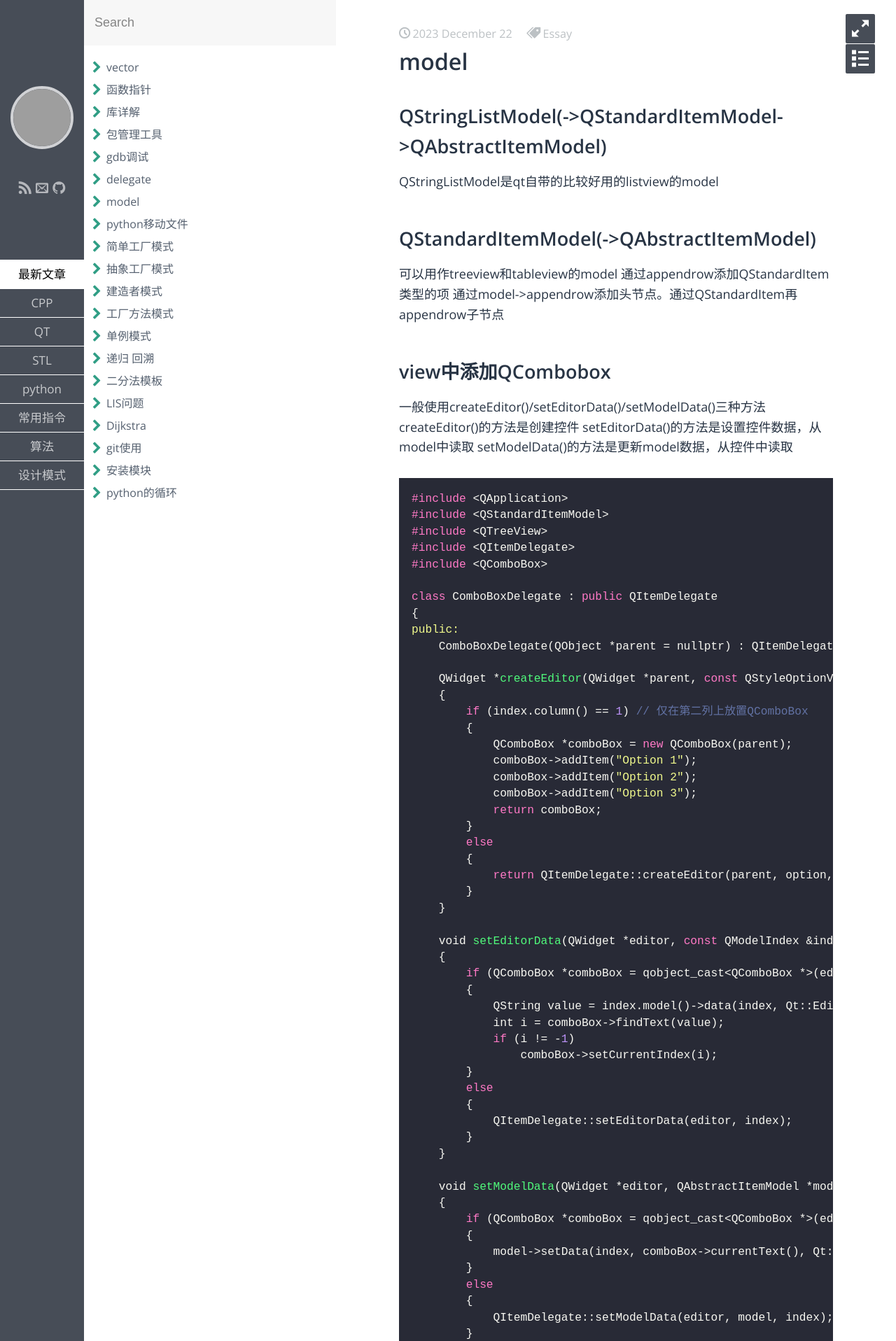
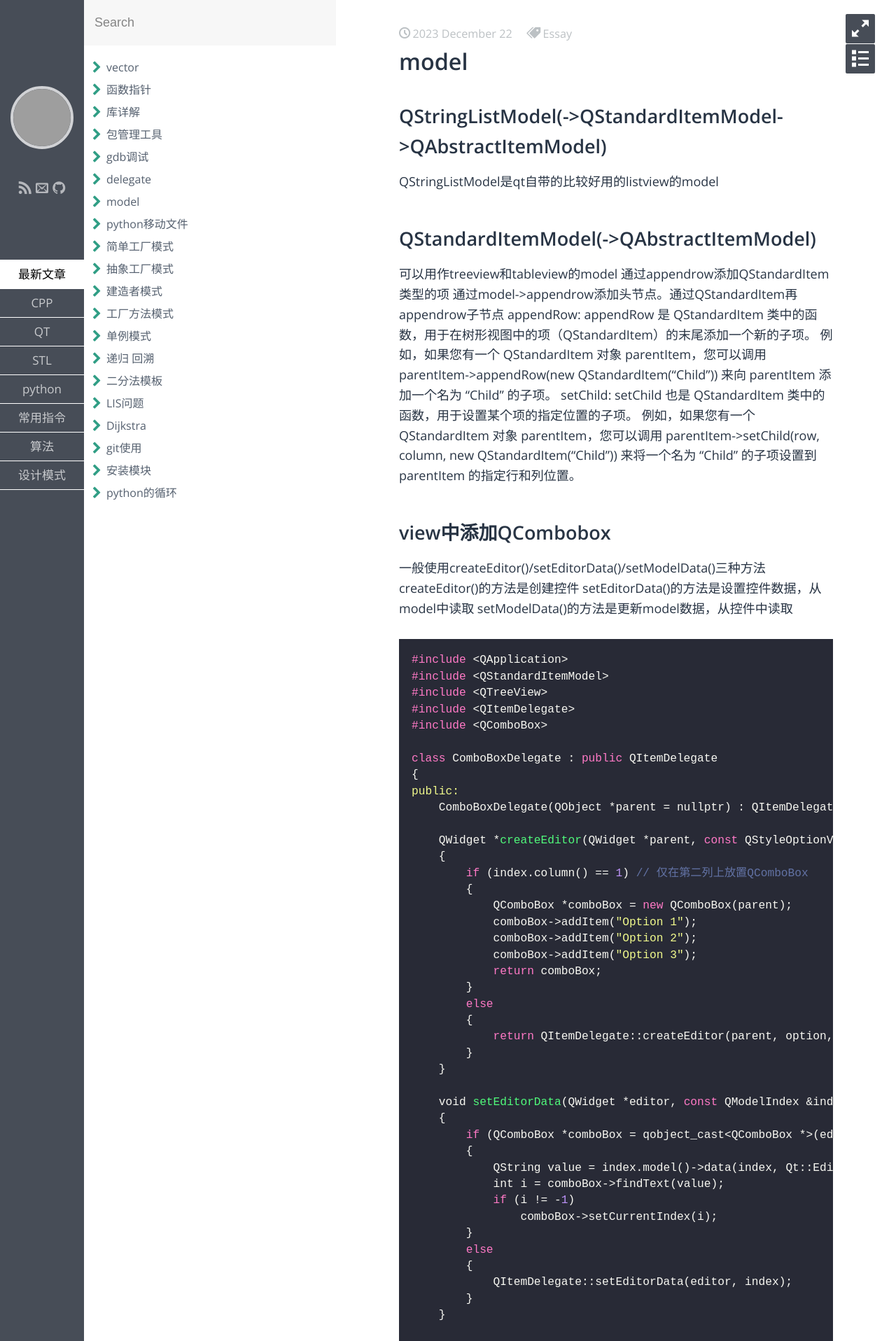
Before and after one commit to aliangaaa/aliangaaa.github.io, a Jekyll site: the page built from _posts/QT/2023-12-22-model.md, in a window 1280 px wide. Shown: the top 1916 px of the page at 70% size. Built offline with Jekyll 4.4.1, drawn with Linux system fonts in a browser that asks for light colours; some web fonts are replaced; grey boxes are pictures that could not be loaded.

Commit message:
Update 2023-12-22-model.md

```diff
--- a/_posts/QT/2023-12-22-model.md
+++ b/_posts/QT/2023-12-22-model.md
@@ -14,6 +14,12 @@ QStringListModel是qt自带的比较好用的listview的model
 可以用作treeview和tableview的model
 通过appendrow添加QStandardItem类型的项
 通过model->appendrow添加头节点。通过QStandardItem再appendrow子节点
+appendRow:
+appendRow 是 QStandardItem 类中的函数，用于在树形视图中的项（QStandardItem）的末尾添加一个新的子项。
+例如，如果您有一个 QStandardItem 对象 parentItem，您可以调用 parentItem->appendRow(new QStandardItem("Child")) 来向 parentItem 添加一个名为 "Child" 的子项。
+setChild:
+setChild 也是 QStandardItem 类中的函数，用于设置某个项的指定位置的子项。
+例如，如果您有一个 QStandardItem 对象 parentItem，您可以调用 parentItem->setChild(row, column, new QStandardItem("Child")) 来将一个名为 "Child" 的子项设置到 parentItem 的指定行和列位置。
 
 
 ## view中添加QCombobox
```
